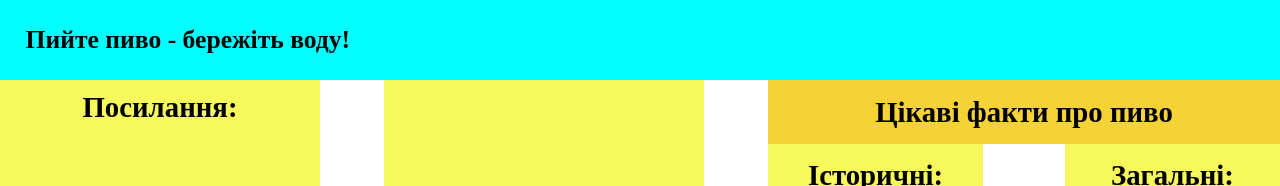
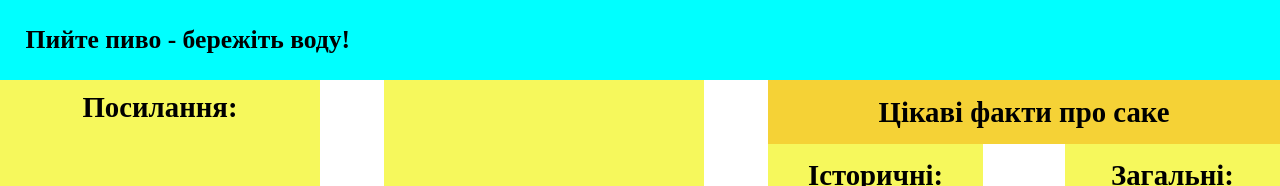
Before and after one commit to MaksymVivdychenko/laba1, a plain HTML site: page sake.html in a window 1280 px wide. Shown: the top 186 px of the page. Drawn offline with Linux system fonts and the light colour scheme.

Commit message:
Update sake.html

```diff
--- a/sake.html
+++ b/sake.html
@@ -31,7 +31,7 @@
                 </map>
             </div>
             <div class="right_side_group">
-                <div class="block4"> <h2 class="text_facts">Цікаві факти про пиво</h2></div>
+                <div class="block4"> <h2 class="text_facts">Цікаві факти про саке</h2></div>
                 <div class="block5">
                     <h3 class="history_facts">Історичні:</h3>
                     <ol>
```
